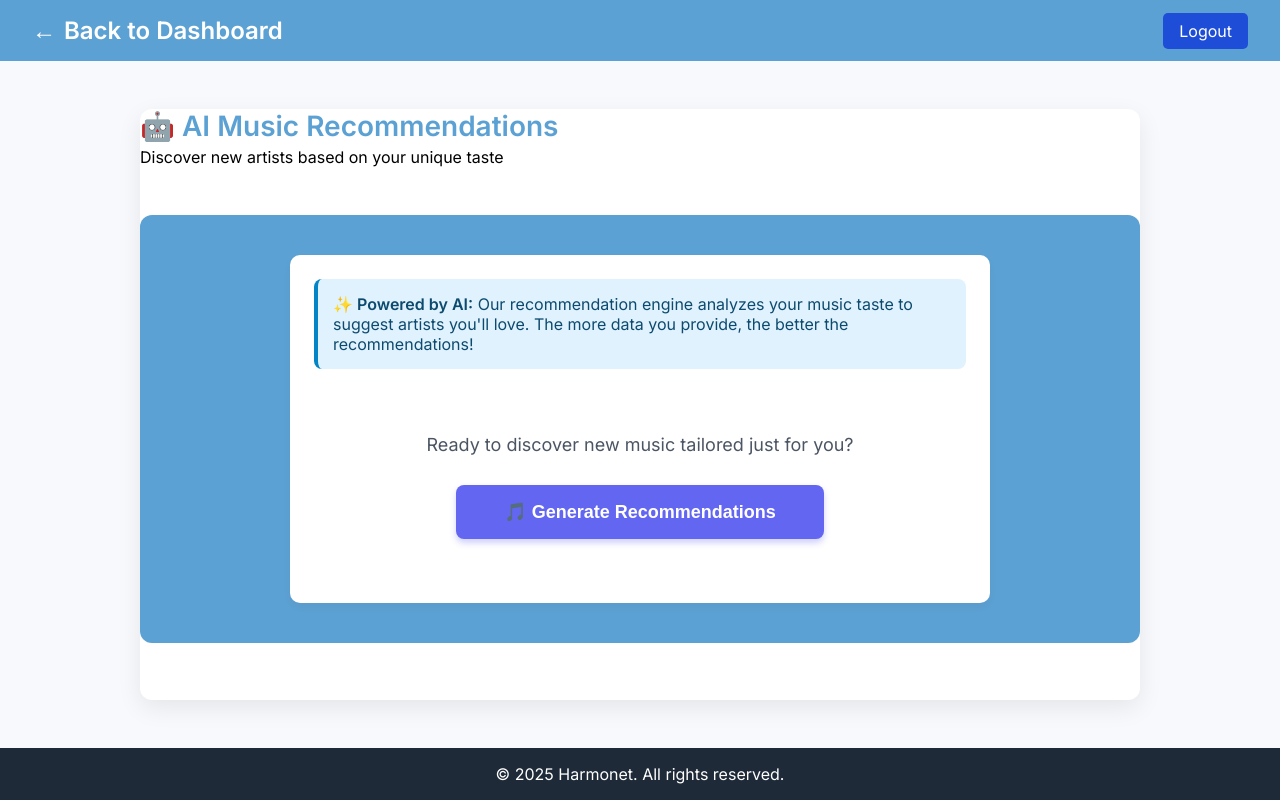
After one commit to ksanch20/cs4300-Harmonet, a Django app: page /user/ai-recommendations/ in a window 1280 px wide. The commit adds this page. Run offline with Django 4.2, Linux system fonts and the light colour scheme; a user stored in the database is signed in.

Commit message:
AI generated recommendations based on Music Preferences

```diff
--- a/Harmonet/Harmonet/settings.py
+++ b/Harmonet/Harmonet/settings.py
@@ -165,3 +165,5 @@ if 'test' in sys.argv:
 LOGIN_URL = '/login/'                  # Where to redirect if user not logged in
 LOGIN_REDIRECT_URL = '/account_link/' # Where to redirect after login
 LOGOUT_REDIRECT_URL = '/'              # Where to redirect after logout
+
+OPENAI_API_KEY=config('OPENAI_API_KEY', default='')
--- /dev/null
+++ b/Harmonet/user/templates/user/ai_recommendations.html
@@ -0,0 +1,95 @@
+<!DOCTYPE html>
+<html lang="en">
+<head>
+  <meta charset="UTF-8" />
+  <title>AI Recommendations | Harmonet</title>
+  {% load static %}
+  <link rel="stylesheet" href="{% static 'dashboard_style.css' %}">
+  <link href="https://fonts.googleapis.com/css2?family=Inter:wght@400;600&display=swap" rel="stylesheet">
+</head>
+
+<body>
+  <nav class="navbar">
+    <div class="logo">
+      <a href="{% url 'dashboard' %}" style="display: flex; align-items: center; gap: 8px; color: inherit; text-decoration: none;">
+        <span style="font-size: 24px;">←</span>
+        <span>Back to Dashboard</span>
+      </a>
+    </div>
+    <div class="auth-buttons">
+      <a href="{% url 'logout' %}" class="btn-logout">Logout</a>
+    </div>
+  </nav>
+
+  <main class="dashboard-container">
+    <div class="dashboard-box">
+      <div class="dashboard-header">
+        <h1>🤖 AI Music Recommendations</h1>
+        <p class="dashboard-subtitle">Discover new artists based on your unique taste</p>
+      </div>
+
+      <div class="dashboard-wrapper">
+        <div class="card content-container">
+
+          <!-- Info box -->
+          <div class="info-box">
+            <p>
+              <strong>✨ Powered by AI:</strong> Our recommendation engine analyzes your music taste
+              to suggest artists you'll love. The more data you provide, the better the recommendations!
+            </p>
+          </div>
+
+          <!-- Error message -->
+          {% if error_message %}
+            <div style="background-color: #fef2f2; padding: 15px; border-radius: 8px; margin-bottom: 20px; color: #991b1b; border: 1px solid #fca5a5;">
+              <strong>⚠️</strong> {{ error_message }}
+              <div style="margin-top: 10px;">
+                <a href="{% url 'music_preferences' %}" style="color: #991b1b; text-decoration: underline; font-weight: 600;">
+                  Add Music Preferences →
+                </a>
+              </div>
+            </div>
+          {% endif %}
+
+          <!-- Generate button -->
+          {% if not recommendations %}
+            <form method="post" style="text-align: center; padding: 40px 20px;">
+              {% csrf_token %}
+              <p style="font-size: 18px; margin-bottom: 30px; color: #4b5563;">
+                Ready to discover new music tailored just for you?
+              </p>
+              <button
+                type="submit"
+                class="btn-primary"
+                style="padding: 16px 48px; font-size: 18px; box-shadow: 0 4px 6px rgba(99, 102, 241, 0.3);"
+              >
+                🎵 Generate Recommendations
+              </button>
+            </form>
+          {% endif %}
+
+          <!-- Recommendations display -->
+          {% if recommendations %}
+            <div style="background-color: #f9fafb; padding: 25px; border-radius: 12px; margin-top: 20px; line-height: 1.8; font-size: 15px;">
+              {{ recommendations|linebreaks }}
+            </div>
+
+            <!-- Generate again button -->
+            <form method="post" style="margin-top: 25px; text-align: center;">
+              {% csrf_token %}
+              <button type="submit" class="btn-primary">
+                🔄 Generate New Recommendations
+              </button>
+            </form>
+          {% endif %}
+
+        </div>
+      </div>
+    </div>
+  </main>
+
+  <footer class="footer">
+    <p>&copy; 2025 Harmonet. All rights reserved.</p>
+  </footer>
+</body>
+</html>
--- a/Harmonet/user/templates/user/dashboard.html
+++ b/Harmonet/user/templates/user/dashboard.html
@@ -41,7 +41,7 @@
           <div class="card">
             <h3>🤖 AI-Recommendation</h3>
             <p>check your recommendation via AI</p>
-            <a href="{% url 'AI_Recommendation' %}">Open Messages →</a>
+            <a href="{% url 'ai_recommendations' %}">Open Messages →</a>
           </div>
 
           <div class="card">
--- a/Harmonet/user/urls.py
+++ b/Harmonet/user/urls.py
@@ -31,4 +31,5 @@ urlpatterns = [
     #Music preferences
     path('music-preferences/', views.music_preferences, name='music_preferences'),
 
+    path('ai-recommendations/', views.ai_recommendations, name='ai_recommendations'),
 ]
--- a/Harmonet/user/views.py
+++ b/Harmonet/user/views.py
@@ -6,8 +6,7 @@ from django.contrib.auth.decorators import login_required
 from django.contrib import messages
 import spotipy
 from spotipy.oauth2 import SpotifyOAuth
-
-
+from .ai_service import get_music_recommendations
 from django.conf import settings
 from .models import MusicPreferences, SoundCloudArtist
 
@@ -252,3 +251,29 @@ def music_preferences(request):
         'preferences': preferences,
         'title': 'Music Preferences'
     })
+
+
+
+@login_required
+def ai_recommendations(request):
+    """
+    Display AI-generated music recommendations for the user.
+    """
+
+    recommendations = None
+    error_message = None
+
+    # Check if user clicked "Generate Recommendations" button
+    if request.method == 'POST':
+        result = get_music_recommendations(request.user)
+
+        if result['success']:
+            recommendations = result['recommendations']
+        else:
+            error_message = result['message']
+
+    return render(request, 'user/ai_recommendations.html', {
+        'recommendations': recommendations,
+        'error_message': error_message,
+        'title': 'AI Recommendations'
+    })
```
Also changed, not shown: Harmonet/user/ai_service.py (added, +139 -0 lines), Harmonet/user/templates/user/AI_Recommendation.html (deleted, +0 -11 lines).
